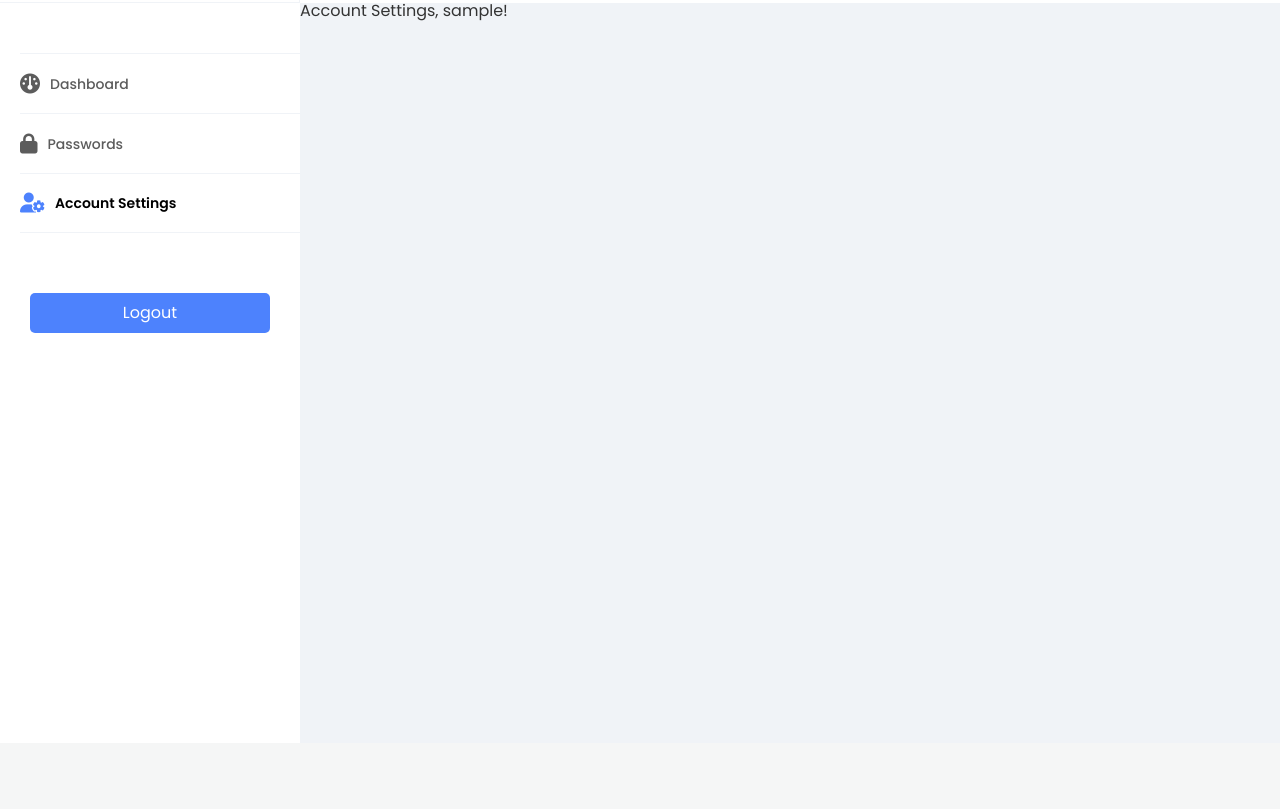
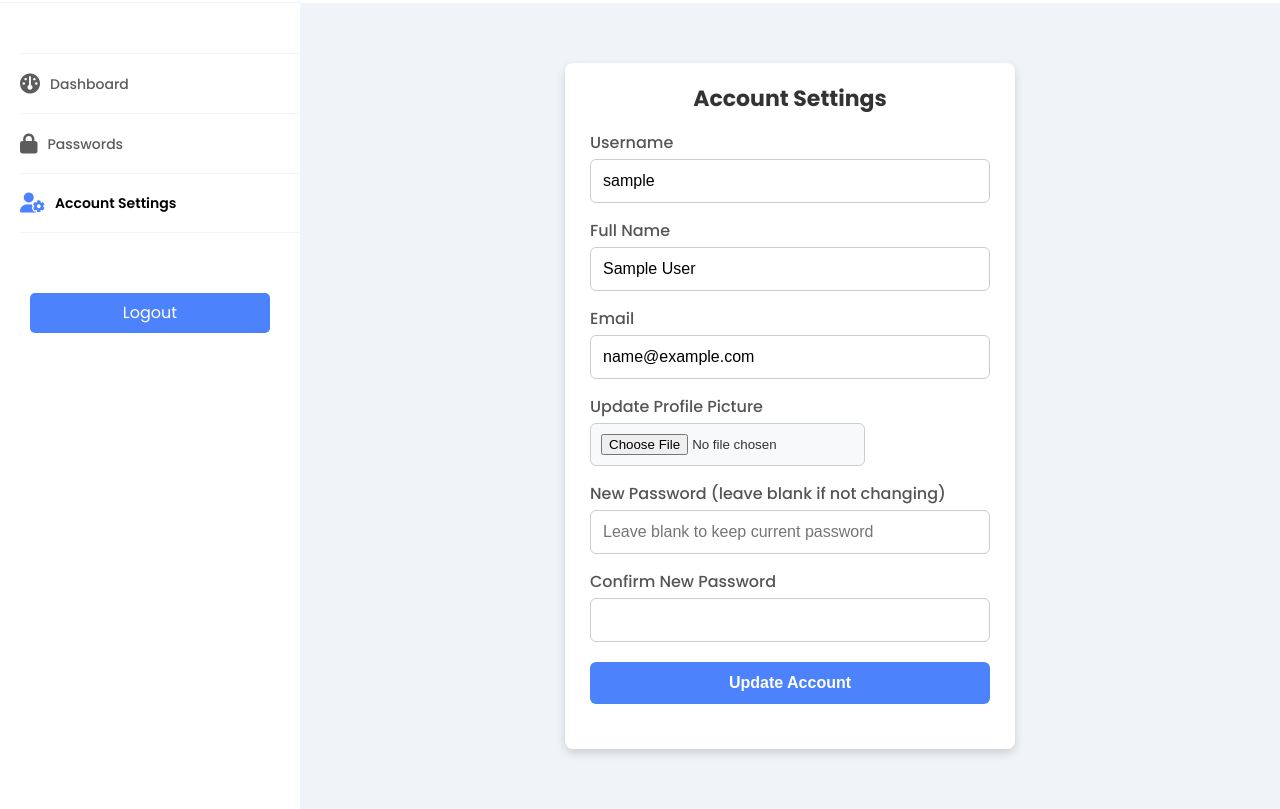
Before and after one commit to rhinowebrs/diplomski, a Flask app: page /account-settings in a window 1280 px wide. Shown: the part 57-866 px from the top of the page. Before the commit the page ends 390 px from the top, so only its background shows below. Run offline with Flask 3, Linux system fonts and the light colour scheme; the visitor is signed in with stand-in values (Sample User, id 1); some libraries are stand-ins or nearby versions.

Commit message:
Changes;

```diff
--- a/app/forms.py
+++ b/app/forms.py
@@ -1,7 +1,9 @@
 from flask_wtf import FlaskForm
-from wtforms import StringField, PasswordField, SubmitField
-from wtforms.validators import DataRequired, Email, EqualTo, ValidationError
-from .models import User  # Import your User model
+from wtforms import StringField, PasswordField, SubmitField, FileField
+from wtforms.validators import DataRequired, Email, EqualTo, ValidationError, Length
+from flask_wtf.file import FileAllowed
+from .models import User
+from flask_login import current_user
 
 class LoginForm(FlaskForm):
     email = StringField('Username (or Email)', validators=[DataRequired()])
@@ -30,3 +32,44 @@ class RegisterForm(FlaskForm):
         user = User.query.filter_by(email=email.data).first()
         if user:
             raise ValidationError('This email is already registered. Please choose a different one.')
+
+class AccountSettingsForm(FlaskForm):
+    username = StringField(
+        'Username',
+        validators=[DataRequired(), Length(min=3, max=20)]
+    )
+    name = StringField(
+        'Full Name',
+        validators=[DataRequired(), Length(min=2, max=100)]
+    )
+    email = StringField(
+        'Email',
+        validators=[DataRequired(), Email(message='Invalid email address.')]
+    )
+    profile_picture = FileField(
+        'Update Profile Picture',
+        validators=[FileAllowed(['jpg', 'png', 'jpeg'], 'Images only!')]
+    )
+    password = PasswordField(
+        'New Password (leave blank if not changing)',
+        validators=[]
+    )
+    confirm_password = PasswordField(
+        'Confirm New Password',
+        validators=[
+            EqualTo('password', message='Passwords must match.')
+        ]
+    )
+    submit = SubmitField('Update Account')
+
+    def validate_username(self, username):
+        if username.data != current_user.username:
+            user = User.query.filter_by(username=username.data).first()
+            if user:
+                raise ValidationError('This username is already taken. Please choose a different one.')
+
+    def validate_email(self, email):
+        if email.data != current_user.email:
+            user = User.query.filter_by(email=email.data).first()
+            if user:
+                raise ValidationError('This email is already registered. Please choose a different one.')
--- a/app/routes.py
+++ b/app/routes.py
@@ -3,7 +3,7 @@ from flask_login import login_user, login_required, logout_user, current_user
 from wtforms.validators import ValidationError
 
 from app import db, bcrypt
-from app.forms import RegisterForm, LoginForm
+from app.forms import RegisterForm, LoginForm, AccountSettingsForm
 from app.models import User
 
 from sqlalchemy import or_
@@ -92,10 +92,36 @@ def landing():
 def passwords():
     return render_template('passwords.html', username=current_user.username)
 
-@main.route('/account-settings')
+
+@main.route('/account-settings', methods=['GET', 'POST'])
 @login_required
 def account_settings():
-    return render_template('account_settings.html', username=current_user.username)
+    form = AccountSettingsForm()
+
+    if form.validate_on_submit():
+
+        # Update fields only if changed
+        if form.username.data != current_user.username:
+            current_user.username = form.username.data
+        if form.name.data != current_user.name:
+            current_user.name = form.name.data
+        if form.email.data != current_user.email:
+            current_user.email = form.email.data
+        if form.password.data:
+            current_user.password = bcrypt.generate_password_hash(form.password.data).decode('utf-8')
+        if form.profile_picture.data:
+            current_user.profile_picture = form.profile_picture.data.read()
+
+        db.session.commit()
+        flash('Your account has been updated!', 'success')
+        return redirect(url_for('main.account_settings'))
+
+    # Display form validation errors using flash
+    for field, errors in form.errors.items():
+        for error in errors:
+            flash(f"{error}", 'danger')
+
+    return render_template('account_settings.html', form=form)
 
 @main.route('/profile_picture/<int:user_id>')
 def profile_picture(user_id):
--- a/app/static/css/main.css
+++ b/app/static/css/main.css
@@ -71,11 +71,12 @@ header nav {
 }
 
 .nav-right > div .left img {
-
+    width: 40px;
     height: 40px;
     border-radius: 100px;
+    object-fit: cover;
+}
 
-}
 
 .nav-right > div .right {
 
@@ -242,58 +243,108 @@ main {
 
 }
 
-/*FORMS*/
+/* Modernized Forms */
 
 .form-container {
-    width: 300px;
-    margin: 50px auto;
-    padding: 20px;
+    max-width: 400px;
+    margin: 60px auto;
+    padding: 25px;
     background: #fff;
-    border-radius: 5px;
-    box-shadow: 0 2px 5px rgba(0, 0, 0, 0.1);
+    border-radius: 8px;
+    box-shadow: 0 4px 10px rgba(0, 0, 0, 0.15);
+    transition: all 0.3s ease-in-out;
 }
 
 .form-container h2 {
     text-align: center;
-    margin-bottom: 20px;
+    margin-bottom: 25px;
+    font-size: 22px;
+    font-weight: bold;
+    color: #333;
 }
 
 .form-group {
-    margin-bottom: 15px;
+    position: relative;
+    margin-bottom: 20px;
 }
 
 .form-group label {
     display: block;
-    margin-bottom: 5px;
+    margin-bottom: 8px;
+    font-weight: 500;
+    color: #555;
 }
 
 .form-control {
     width: 100%;
-    padding: 10px;
+    padding: 12px;
     border: 1px solid #ccc;
-    border-radius: 4px;
+    border-radius: 6px;
     box-sizing: border-box;
+    font-size: 16px;
+    transition: border-color 0.3s ease-in-out, box-shadow 0.3s ease-in-out;
+}
+
+.form-control:focus {
+    border-color: #4d82fd;
+    box-shadow: 0 0 8px rgba(77, 130, 253, 0.2);
+    outline: none;
 }
 
 .btn {
     display: block;
     width: 100%;
-    padding: 10px;
-    background: #007bff;
+    padding: 12px;
+    background: #4d82fd;
     color: #fff;
+    font-size: 16px;
     border: none;
-    border-radius: 4px;
+    border-radius: 6px;
     cursor: pointer;
+    font-weight: bold;
+    transition: background 0.3s ease-in-out, transform 0.1s ease-in-out;
 }
 
 .btn:hover {
-    background: #0056b3;
+    background: #3a6be0;
+}
+
+.btn:active {
+    transform: scale(0.98);
 }
 
 .form-container p {
     text-align: center;
-    margin-top: 15px;
+    margin-top: 18px;
+    font-size: 14px;
+    color: #666;
 }
+
+.form-container p a {
+    color: #4d82fd;
+    text-decoration: none;
+    font-weight: bold;
+}
+
+.form-container p a:hover {
+    text-decoration: underline;
+}
+
+/* Profile Picture Upload */
+.form-control-file {
+    display: block;
+    margin-top: 5px;
+    padding: 10px;
+    border: 1px solid #ccc;
+    border-radius: 6px;
+    background: #f8f9fa;
+    transition: background 0.3s ease-in-out;
+}
+
+.form-control-file:hover {
+    background: #e9ecef;
+}
+
 
 
 .alert {
--- a/app/templates/account_settings.html
+++ b/app/templates/account_settings.html
@@ -1,5 +1,39 @@
 {% extends "base.html" %}
-{% block title %}Landing Page{% endblock %}
+
+{% block title %}Account Settings{% endblock %}
+
 {% block content %}
-<p>Account Settings, {{ username }}!</p>
+<div class="form-container">
+    <h2>Account Settings</h2>
+    <form method="POST" action="{{ url_for('main.account_settings') }}" enctype="multipart/form-data">
+        {{ form.hidden_tag() }}
+        <div class="form-group">
+            {{ form.username.label }}
+            {{ form.username(class="form-control", value=current_user.username) }}
+        </div>
+        <div class="form-group">
+            {{ form.name.label }}
+            {{ form.name(class="form-control", value=current_user.name) }}
+        </div>
+        <div class="form-group">
+            {{ form.email.label }}
+            {{ form.email(class="form-control", value=current_user.email) }}
+        </div>
+        <div class="form-group">
+            {{ form.profile_picture.label }}
+            {{ form.profile_picture(class="form-control-file") }}
+        </div>
+        <div class="form-group">
+            {{ form.password.label }}
+            {{ form.password(class="form-control", placeholder="Leave blank to keep current password") }}
+        </div>
+        <div class="form-group">
+            {{ form.confirm_password.label }}
+            {{ form.confirm_password(class="form-control") }}
+        </div>
+        <div class="form-group">
+            {{ form.submit(class="btn btn-primary") }}
+        </div>
+    </form>
+</div>
 {% endblock %}
```
